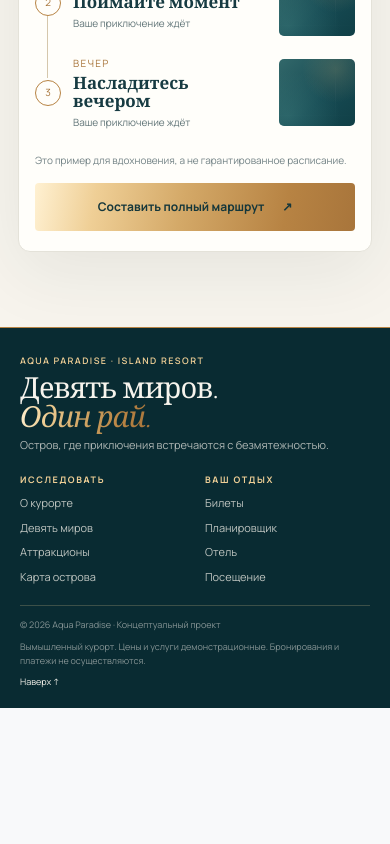
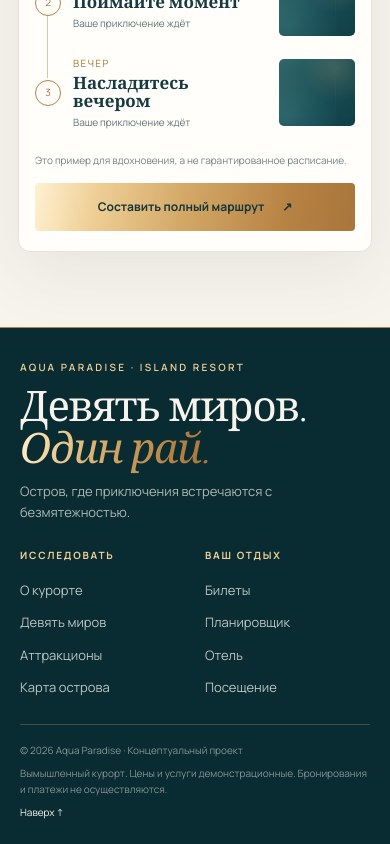
Before and after one commit to raccoonforge/aqua-paradise-resort, a React (Vite) app: page / in a window 390 px wide. Shown: the part 4528-5372 px from the top of the page. Before the commit the page ends 5236 px from the top, so only its background shows below. Built offline with nearby package versions, Linux system fonts and the light colour scheme.

Commit message:
style: restore footer typography while retaining compact proportions

```diff
--- a/src/index.css
+++ b/src/index.css
@@ -1035,3 +1035,19 @@ body {
 @media (max-width:850px) { .apr-footer__top { flex-direction: row; gap: 25px; } .apr-footer__nav { gap: 20px; } }
 @media (max-width:650px) { .apr-footer__top { flex-direction: column; padding: 26px 0 18px; gap: 20px; } .apr-footer__nav { width: 100%; max-width: none; } .apr-footer__bottom { flex-direction: column; align-items: flex-start; gap: 7px; } }
 @media (prefers-reduced-motion:reduce) { .apr-footer__nav button::after,.apr-footer__bottom button::after { transition: none; } }
+
+/* Footer refinement: restore original readable type scale, keep compact layout. */
+.apr-footer__top { padding: 34px 0 25px; gap: 38px; }
+.apr-footer__identity h2 { font-size: clamp(42px,4.3vw,62px); margin: 12px 0 10px; }
+.apr-footer__identity p { font-size: 13px; line-height: 1.65; }
+.apr-footer__eyebrow { font-size: 10px; letter-spacing: .23em; }
+.apr-footer__nav { gap: clamp(28px,4vw,65px); padding-top: 5px; }
+.apr-footer__nav > div { gap: 11px; }
+.apr-footer__nav h3 { font-size: 10px; margin-bottom: 7px; }
+.apr-footer__nav button { font-size: 13px; }
+.apr-footer__bottom { padding: 17px 0 22px; font-size: 10px; }
+@media(max-width:650px) {
+ .apr-footer__top { padding: 32px 0 24px; gap: 24px; }
+ .apr-footer__identity h2 { font-size: clamp(42px,10vw,56px); }
+ .apr-footer__nav { gap: 20px; padding-top: 0; }
+}
```
